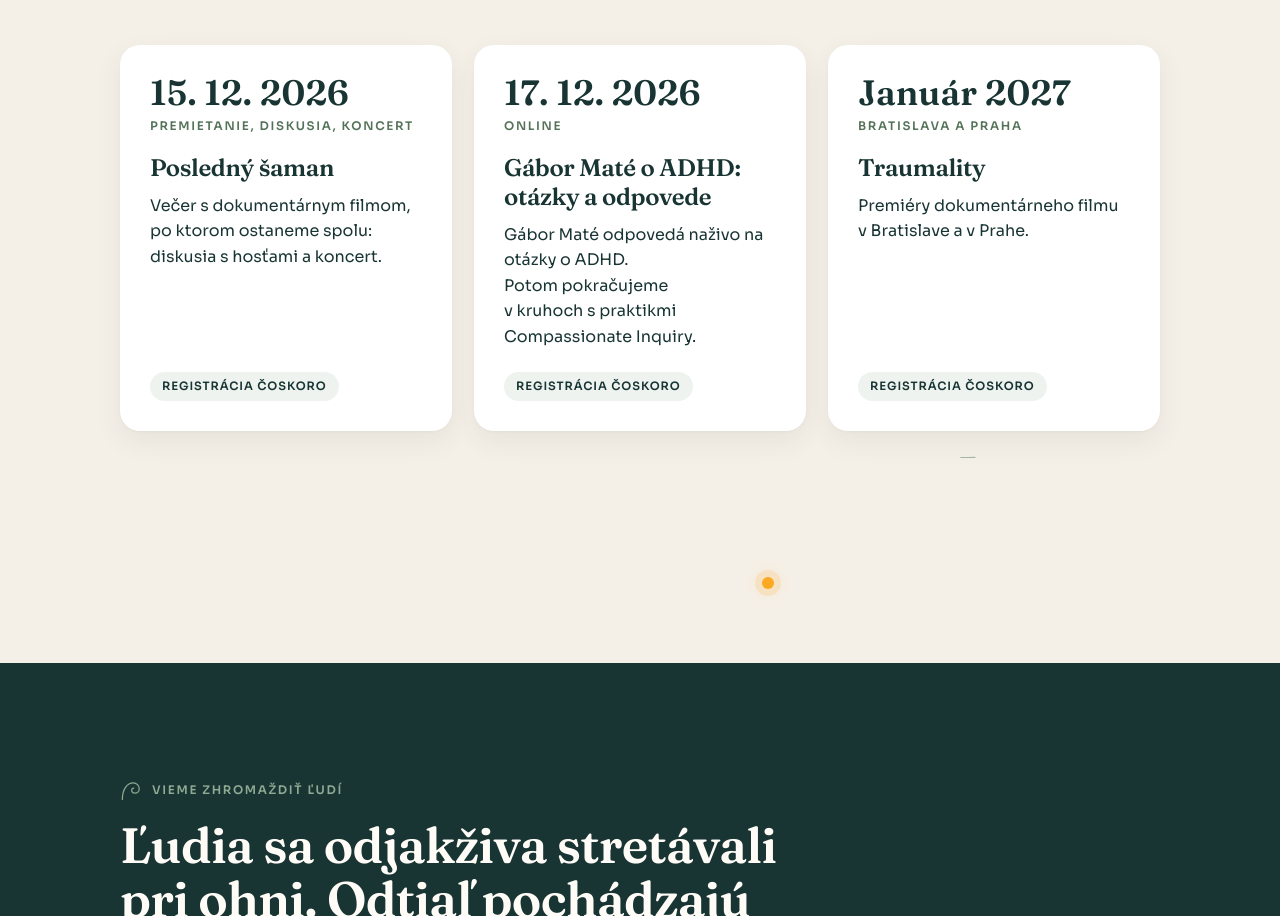
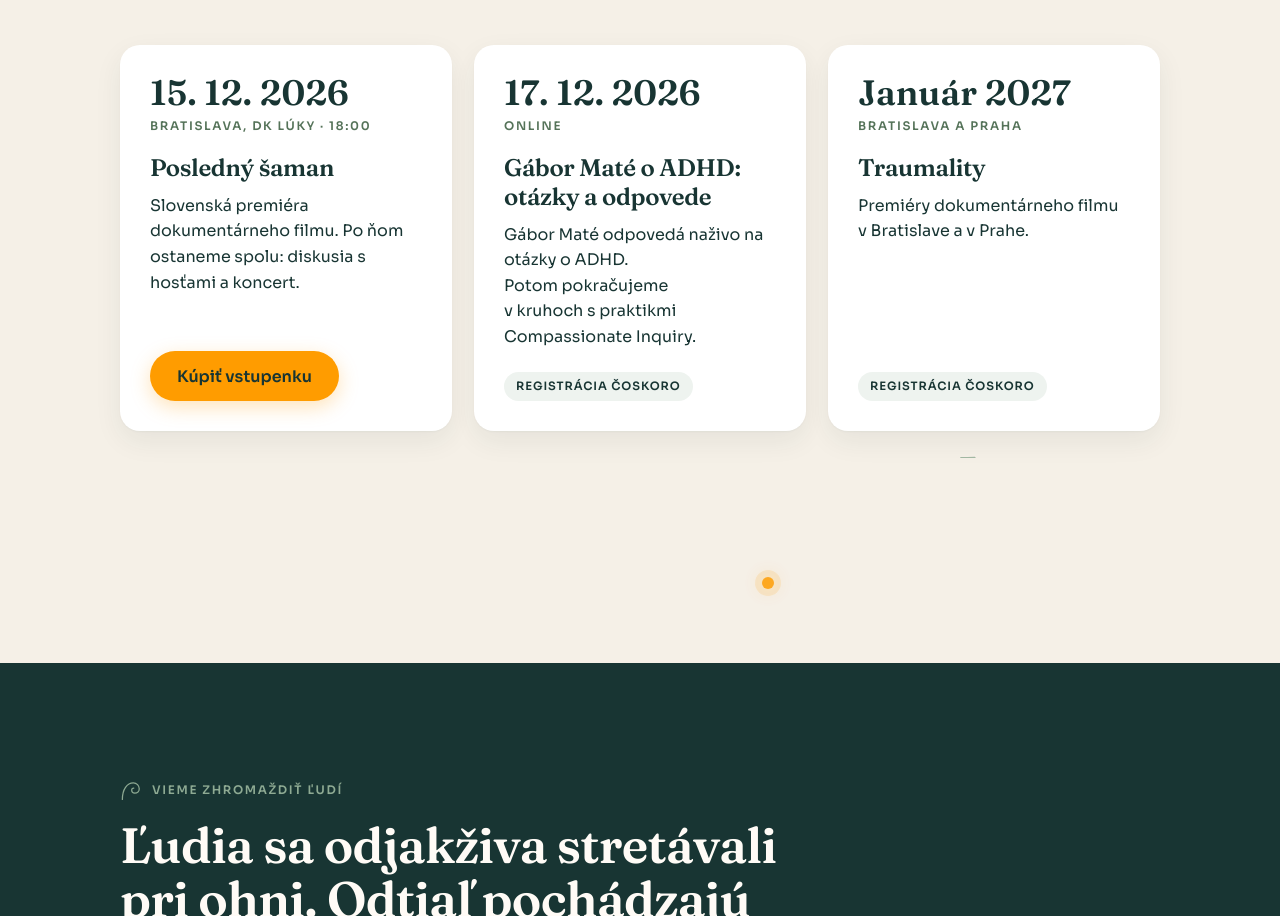
Before and after one commit to kompasregeneracie-create/kompas-web, a plain HTML site: page index.html in a window 1280 px wide. Shown: the part 1062-1978 px from the top of the page. Drawn offline with Linux system fonts and the light colour scheme; animation ran at ten frames a second.

Commit message:
Posledný šaman: odkaz na vstupenky (Inviton), miesto a čas
Co-Authored-By: Claude Opus 5.5 <noreply@anthropic.com>
Claude-Session: https://claude.ai/code/session_011PuntBNBAenfWSCTaQj359

```diff
--- a/index.html
+++ b/index.html
@@ -481,11 +481,10 @@ a{color:inherit;text-underline-offset:.2em;text-decoration-thickness:1px}
     <div class="mriezka" data-rast="skupina">
       <article class="karta podujatie">
         <span class="termin">15. 12. 2026</span>
-        <span class="termin-miesto">Premietanie, diskusia, koncert</span>
+        <span class="termin-miesto">Bratislava, DK Lúky · 18:00</span>
         <h3>Posledný šaman</h3>
-        <p>Večer s dokumentárnym filmom, po ktorom ostaneme spolu: diskusia s hosťami a koncert.</p>
-        <!-- REGISTRÁCIA: keď bude odkaz, nahradiť riadok nižšie týmto: <a class="tl tl--hlavne" href="ODKAZ">Registrovať sa</a> -->
-        <span class="cip cip--coskoro">Registrácia čoskoro</span>
+        <p>Slovenská premiéra dokumentárneho filmu. Po ňom ostaneme spolu: diskusia s hosťami a koncert.</p>
+        <a class="tl tl--hlavne" href="https://www.inviton.eu/e-22999/posledny-saman-slovenska-premiera-s-diskusiou-a-koncertom" target="_blank" rel="noopener">Kúpiť vstupenku</a>
       </article>
       <article class="karta podujatie">
         <span class="termin">17. 12. 2026</span>
```
